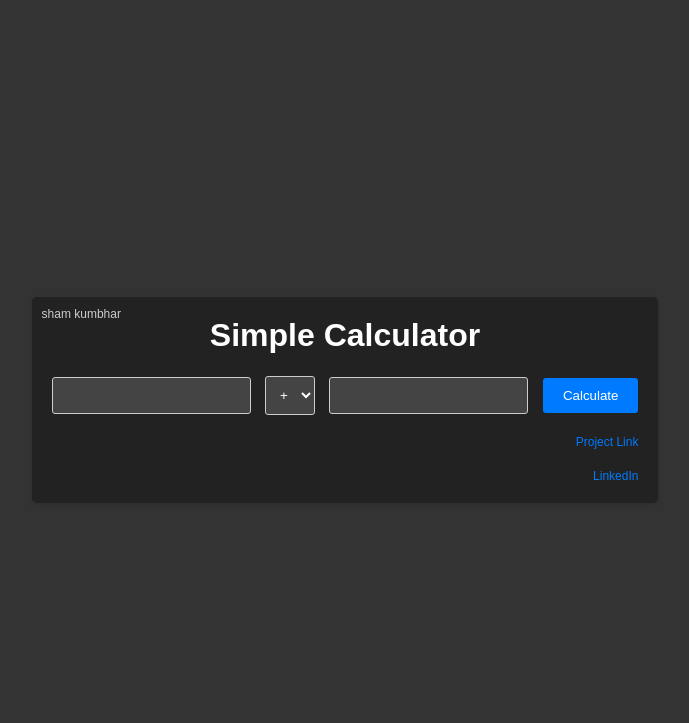
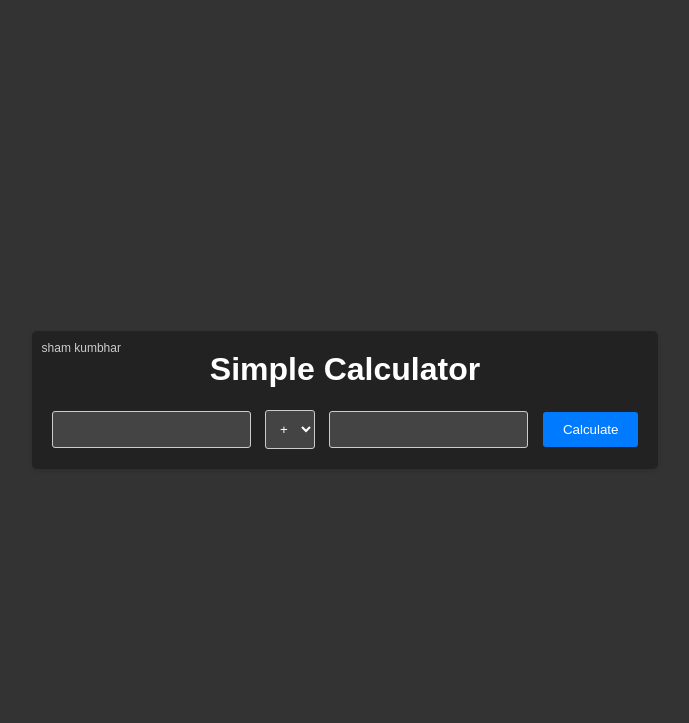
Before and after one commit to shamkumbhar/Projects-Simple-Calculator, a Flask app: page / in a window 1280 px wide. Shown: the top 723 px of the page, without its empty margins (295-984 px from the left). Run offline with Flask 3, Linux system fonts and the light colour scheme.

Commit message:
Update index.html

```diff
--- a/templates/index.html
+++ b/templates/index.html
@@ -88,8 +88,6 @@
             <input type="number" name="num2" step="any" required>
             <input type="submit" value="Calculate">
         </form>
-        <a href="https://github.com/Pramod858/Projects-Simple-Calculator" target="_blank">Project Link</a>
-        <a href="https://www.linkedin.com/in/pramod-badiger/" target="_blank">LinkedIn</a>
     </div>
     <div class="footer">Pramod Badiger</div>
 </body>
```
